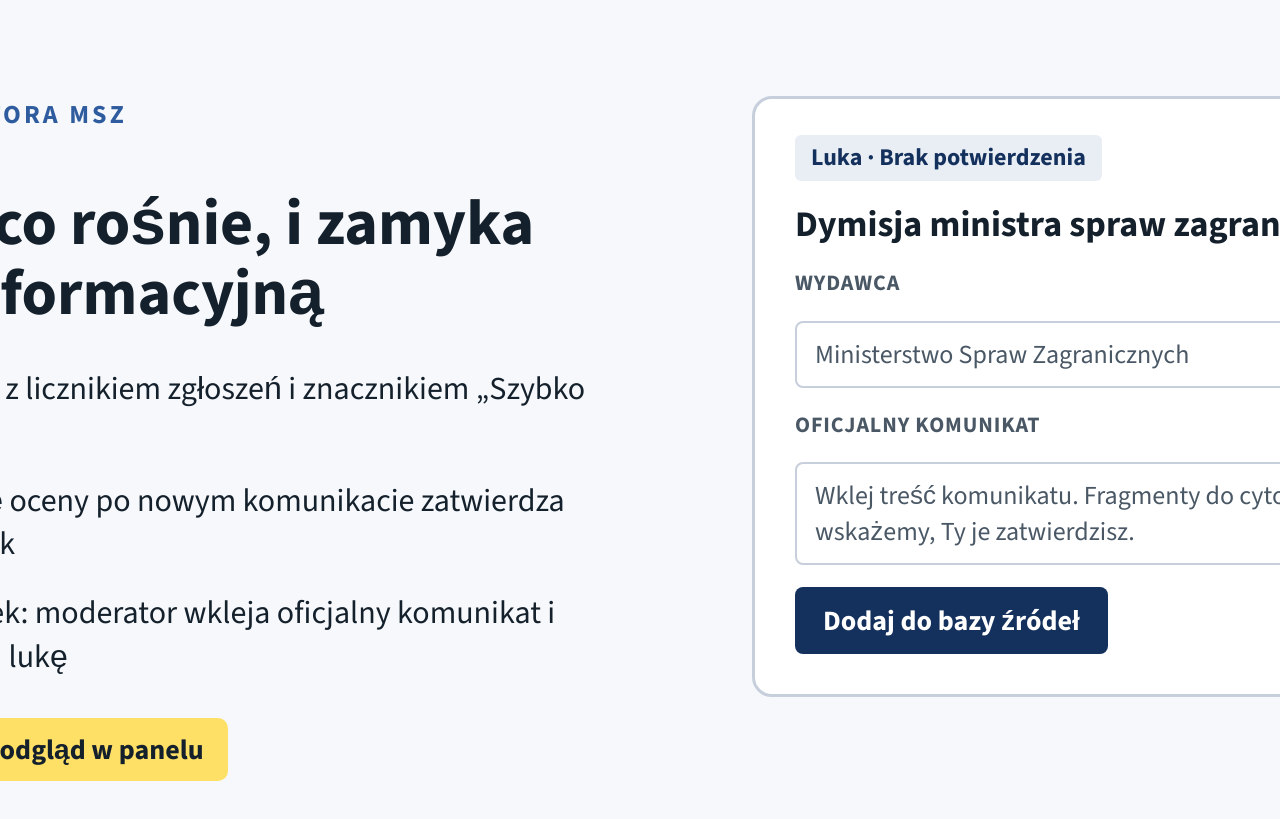
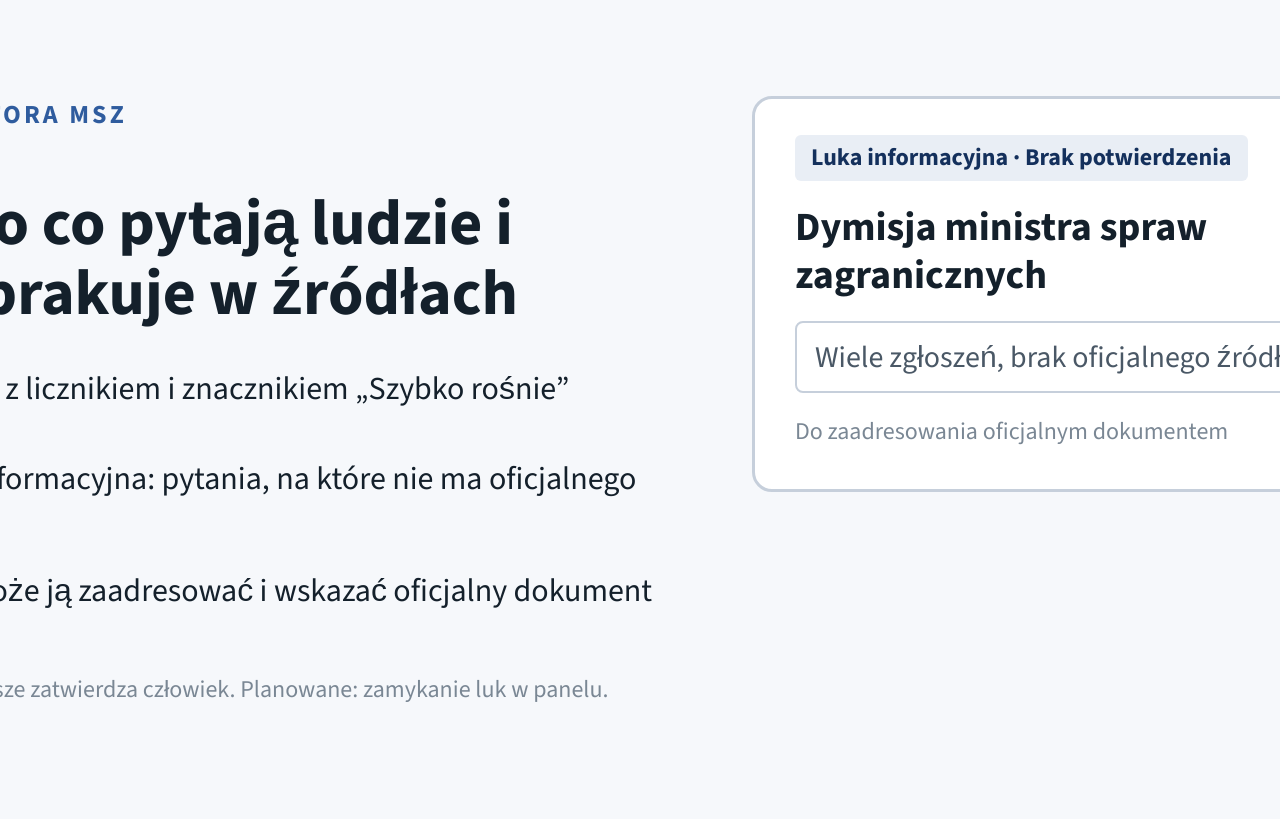
Before and after one commit to KonradKrol/prawdowid-hacknation, a plain HTML site: page docs/pitch/index.html in a window 1280 px wide. Shown: the part 6680-7499 px from the top of the page. Drawn offline with nearby package versions, Linux system fonts and the light colour scheme.

Commit message:
Gap preview: official documents only; moderator slide leads with the recognized gap
Co-Authored-By: Claude Sonnet 5.5 <noreply@anthropic.com>

```diff
--- a/docs/pitch/index.html
+++ b/docs/pitch/index.html
@@ -166,20 +166,19 @@ table { font-size: 28px; color: var(--ink); width: 100%; }
 <div class="row" style="gap:96px;">
 <div class="col" style="gap:40px;">
 <p class="eyebrow">Dla moderatora MSZ</p>
-<h2>Widzi, co rośnie, i zamyka lukę informacyjną</h2>
+<h2>Widzi, o co pytają ludzie i czego brakuje w źródłach</h2>
 <div class="steps">
-<div class="step rise"><p class="num">1</p><p class="text">Tematy z licznikiem zgłoszeń i znacznikiem „Szybko rośnie”</p></div>
-<div class="step rise d1"><p class="num">2</p><p class="text">Zmianę oceny po nowym komunikacie zatwierdza człowiek</p></div>
-<div class="step rise d2"><p class="num">3</p><p class="text">Kierunek: moderator wkleja oficjalny komunikat i zamyka lukę</p></div>
+<div class="step rise"><p class="num">1</p><p class="text">Tematy z licznikiem i znacznikiem „Szybko rośnie”</p></div>
+<div class="step rise d1"><p class="num">2</p><p class="text">Luka informacyjna: pytania, na które nie ma oficjalnego źródła</p></div>
+<div class="step rise d2"><p class="num">3</p><p class="text">MSZ może ją zaadresować i wskazać oficjalny dokument</p></div>
 </div>
-<p class="pill rise d3" style="align-self:flex-start;">Planowane, podgląd w panelu</p>
+<p class="minor">Zmianę oceny zawsze zatwierdza człowiek. Planowane: zamykanie luk w panelu.</p>
 </div>
 <div class="mock rise d1">
-<p class="tag">Luka · Brak potwierdzenia</p>
-<h3 style="font-size:36px;">Dymisja ministra spraw zagranicznych</h3>
-<p class="lab">Wydawca</p><div class="field">Ministerstwo Spraw Zagranicznych</div>
-<p class="lab">Oficjalny komunikat</p><div class="field">Wklej treść komunikatu. Fragmenty do cytowania wskażemy, Ty je zatwierdzisz.</div>
-<p class="btn">Dodaj do bazy źródeł</p>
+<p class="tag">Luka informacyjna · Brak potwierdzenia</p>
+<h3 style="font-size:40px;">Dymisja ministra spraw zagranicznych</h3>
+<p class="field" style="font-size:30px;">Wiele zgłoszeń, brak oficjalnego źródła</p>
+<p class="minor" style="font-size:24px;">Do zaadresowania oficjalnym dokumentem</p>
 </div>
 </div>
 </section>
```
Also changed, not shown: app/templates/moderacja.html (+6 -6 lines), docs/pitch/slides/moderator.html (+10 -11 lines).
